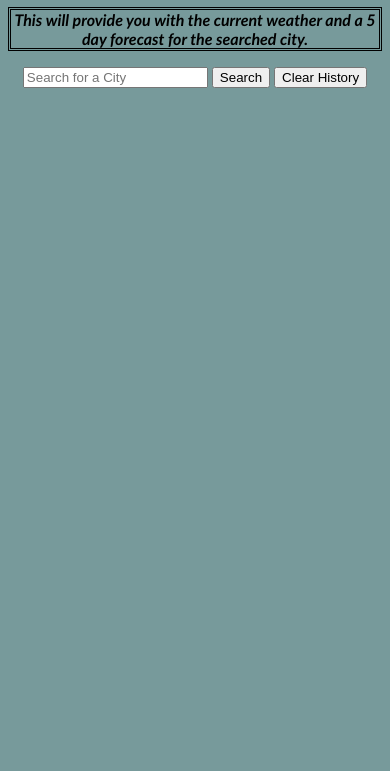
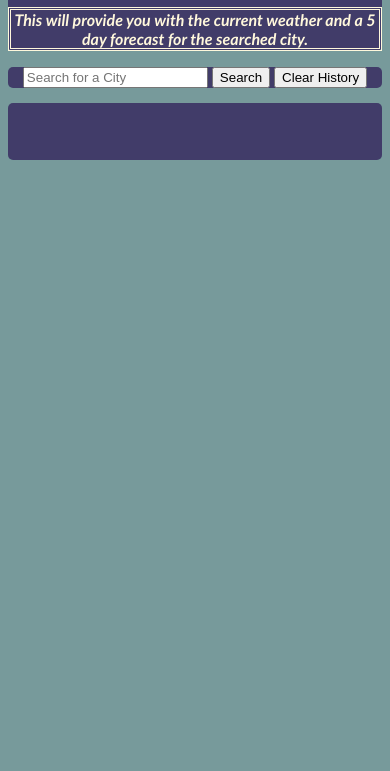
Before and after one commit to myrlaf25/myweatherapp, a plain HTML site: page index.html in a window 390 px wide. Shown: the part 73-844 px from the top of the page. Drawn offline with Linux system fonts and the light colour scheme.

Commit message:
last style changes

```diff
--- a/assets/style.css
+++ b/assets/style.css
@@ -43,3 +43,19 @@ p {
     border-radius: 15px;
 
 }
+
+@media screen and (max-width: 768px) {
+    .jumbotron-fluid, .navbar, .col-10, .forecastContainer {
+        width: 100%;
+        background:#a7c5eb;
+        border-radius:5px;
+
+}
+@media screen and (max-width: 576px) {
+    .jumbotron-fluid, .navbar, .col-10, .forecastContainer, #currentCity {
+        width: 100%;
+        background: #413c69;
+        border-radius:5px;
+        color:cornsilk;
+
+}
```
